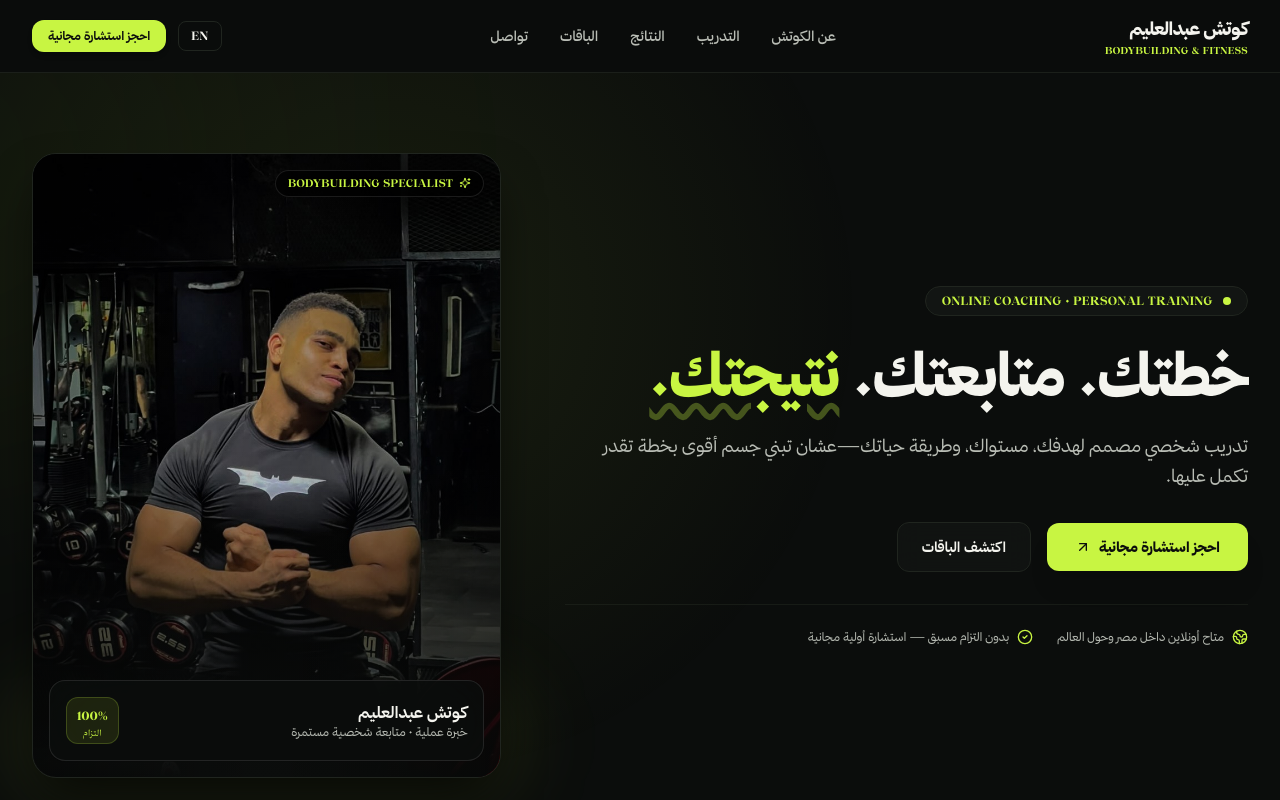
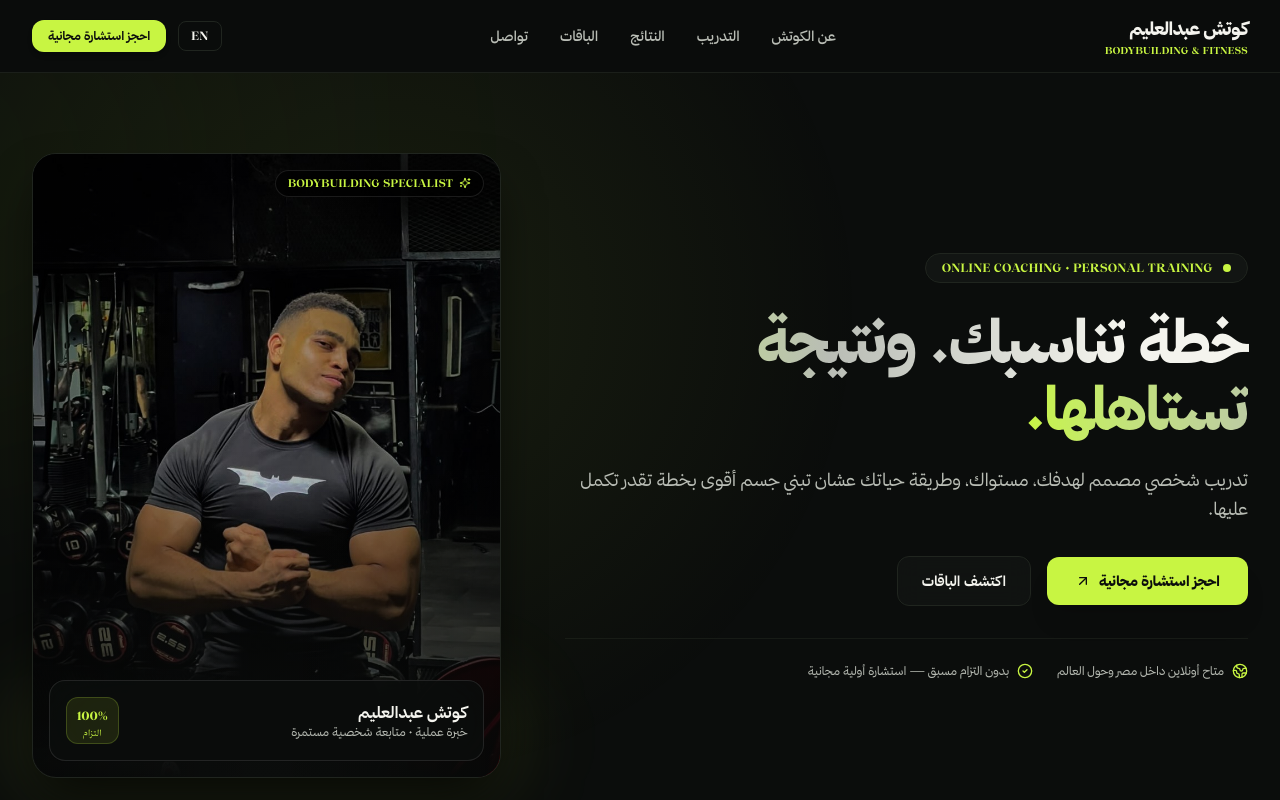
Before and after one commit to ahmed-ziedan/coachabdelalim, a Next.js app: page / in a window 1280 px wide. Shown: the top 800 px of the page. Built offline with nearby package versions, Linux system fonts and the light colour scheme; no server answers.

Commit message:
fix gradient in hero

```diff
--- a/src/components/layout/LocaleLayoutShell.tsx
+++ b/src/components/layout/LocaleLayoutShell.tsx
@@ -1,7 +1,6 @@
 import { SkipLink } from '@/components/ui/SkipLink';
 import { SiteHeader } from '@/components/layout/SiteHeader';
 import { Footer } from '@/components/layout/Footer';
-import { MobileConsultationBar } from '@/components/layout/MobileConsultationBar';
 import type { Locale } from '@/config/locales';
 import { getDirection } from '@/config/locales';
 
@@ -18,11 +17,10 @@ export function LocaleLayoutShell({ locale, children }: LocaleLayoutShellProps)
       <body className="min-h-full flex flex-col bg-[var(--color-page)] text-[var(--color-text)] selection:bg-[var(--color-action)] selection:text-[var(--color-page)]">
         <SkipLink locale={locale} />
         <SiteHeader locale={locale} />
-        <main id="main-content" className="flex-1 pb-16 md:pb-0">
+        <main id="main-content" className="flex-1">
           {children}
         </main>
         <Footer locale={locale} />
-        <MobileConsultationBar locale={locale} />
       </body>
     </html>
   );
--- a/src/components/sections/Hero.tsx
+++ b/src/components/sections/Hero.tsx
@@ -31,7 +31,7 @@ export function Hero({ locale }: HeroProps) {
       <div className="relative mx-auto max-w-7xl px-4 sm:px-6 lg:px-8 w-full">
         <div className="grid grid-cols-1 items-center gap-12 lg:grid-cols-12 lg:gap-8 xl:gap-16">
           {/* Text Content Column (Desktop: 7 cols) */}
-          <div className="flex flex-col text-start lg:col-span-7">
+          <div className="order-2 flex flex-col text-start lg:order-1 lg:col-span-7">
             {/* Overline Badge */}
             <div className="inline-flex items-center gap-2.5 self-start rounded-full border border-[var(--color-surface-muted)] bg-[var(--color-surface)]/80 px-4 py-1.5 backdrop-blur-md">
               <span className="relative flex h-2 w-2">
@@ -47,16 +47,16 @@ export function Hero({ locale }: HeroProps) {
             <h1 className="mt-6 text-4xl font-black tracking-tight text-[var(--color-text)] sm:text-5xl md:text-6xl lg:text-5xl xl:text-6xl leading-[1.12]">
               {locale === "ar" ? (
                 <>
-                  خطتك. متابعتك.{" "}
-                  <span className="text-[var(--color-action)] underline decoration-[var(--color-action)]/30 decoration-wavy underline-offset-8">
-                    نتيجتك.
+                  خطة{" "}
+                  <span className="bg-gradient-to-r rtl:bg-gradient-to-l from-[var(--color-text)] via-[var(--color-text-muted)] to-[var(--color-action)] bg-clip-text text-transparent">
+                    تناسبك. ونتيجة تستاهلها.
                   </span>
                 </>
               ) : (
                 <>
-                  Your plan. Your progress.{" "}
-                  <span className="text-[var(--color-action)] underline decoration-[var(--color-action)]/30 decoration-wavy underline-offset-8">
-                    Your result.
+                  A plan that{" "}
+                  <span className="bg-gradient-to-r rtl:bg-gradient-to-l from-[var(--color-text)] via-[var(--color-text-muted)] to-[var(--color-action)] bg-clip-text text-transparent">
+                    fits you. Results you deserve.
                   </span>
                 </>
               )}
@@ -104,7 +104,7 @@ export function Hero({ locale }: HeroProps) {
           </div>
 
           {/* Editorial Visual Anchor Column (Desktop: 5 cols) */}
-          <div className="relative mx-auto w-full max-w-md lg:max-w-none lg:col-span-5">
+          <div className="order-1 relative mx-auto w-full max-w-md lg:order-2 lg:max-w-none lg:col-span-5">
             {/* Visual Frame */}
             <div className="relative overflow-hidden rounded-3xl border border-[var(--color-surface-muted)] bg-[var(--color-surface)] shadow-2xl shadow-black/80">
               {/* Aspect Ratio Container for Coach Media */}
--- a/src/content/site.ts
+++ b/src/content/site.ts
@@ -124,12 +124,12 @@ export const siteContent: SiteContent = {
       en: "ONLINE COACHING • PERSONAL TRAINING",
     },
     headline: {
-      ar: "خطتك. متابعتك. نتيجتك.",
-      en: "Your plan. Your progress. Your result.",
+      ar: 'خطة تناسبك. ونتيجة تستاهلها.',
+      en: 'A plan that fits you. Results you deserve.',
     },
     subheadline: {
-      ar: "تدريب شخصي مصمم لهدفك، مستواك، وطريقة حياتك—عشان تبني جسم أقوى بخطة تقدر تكمل عليها.",
-      en: "Personalized coaching built around your goal, level, and lifestyle—so you can build a stronger body with a plan you can sustain.",
+      ar: "تدريب شخصي مصمم لهدفك، مستواك، وطريقة حياتك عشان تبني جسم أقوى بخطة تقدر تكمل عليها.",
+      en: "Personalized coaching built around your goal, level, and lifestyle, so you can build a stronger body with a plan you can sustain.",
     },
     ctaPrimary: {
       ar: "احجز استشارة مجانية",
```
